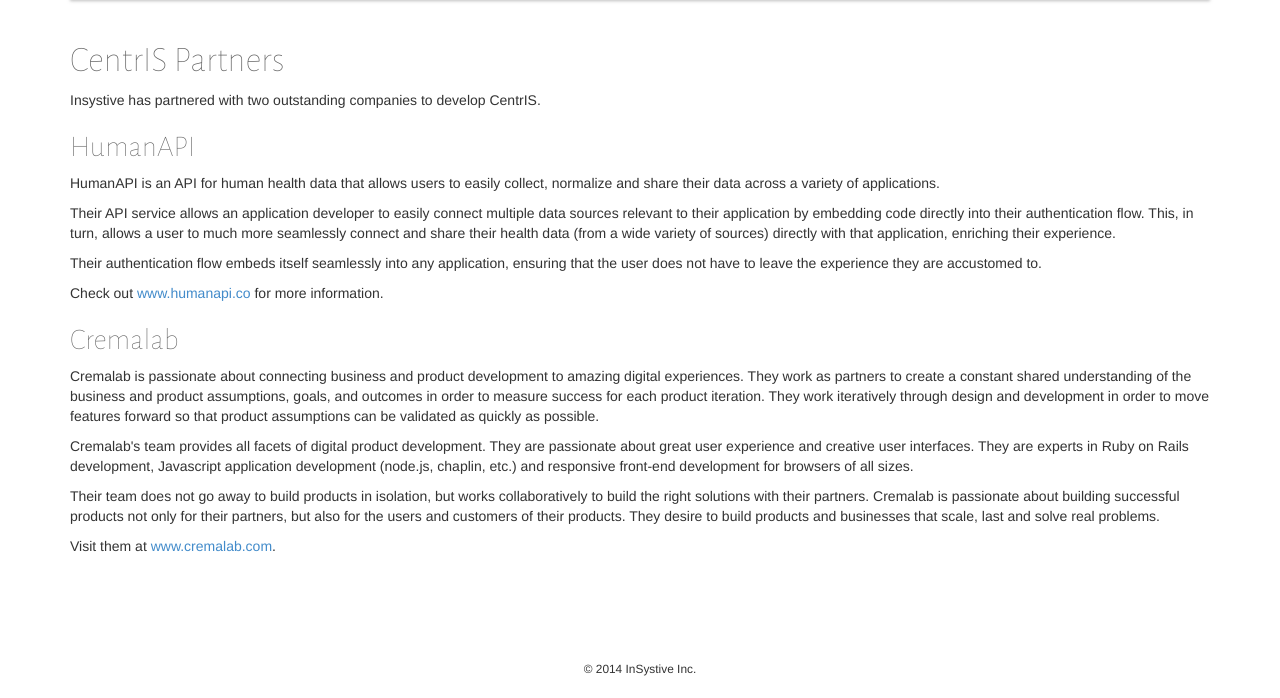
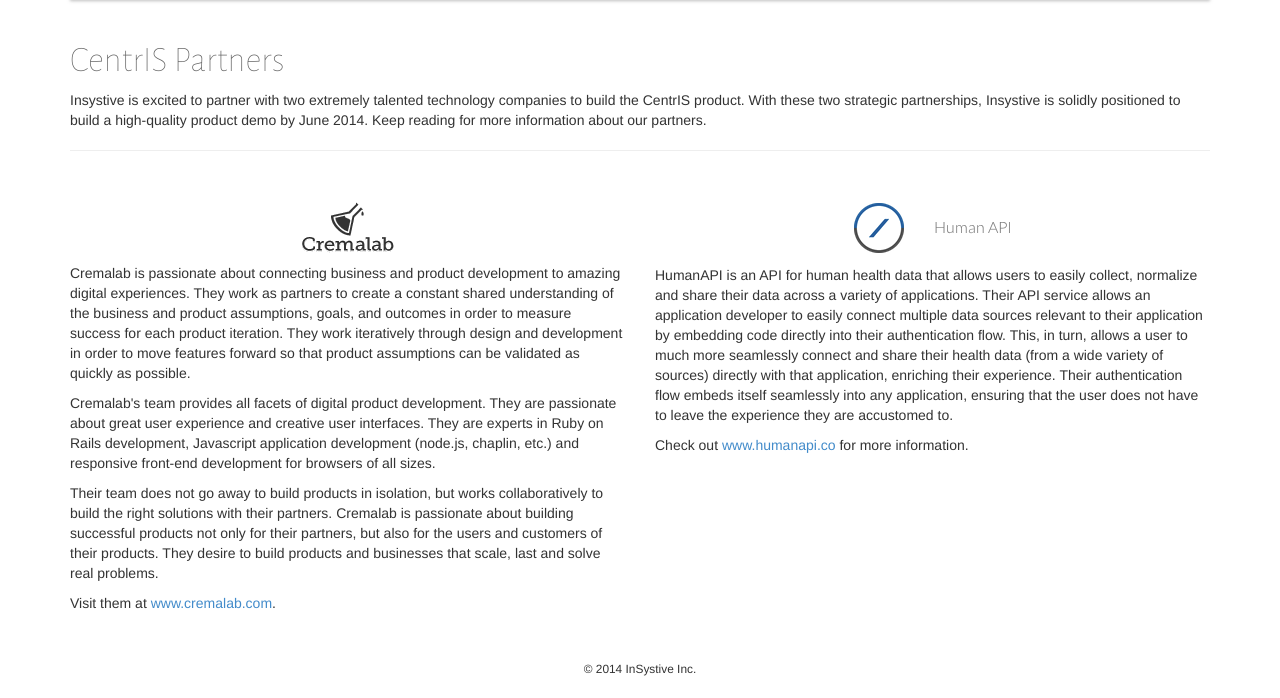
Before and after one commit to jfredrickson/insystive, a PHP site: page /centris_partners.php in a window 1280 px wide. Shown: the part 102-800 px from the top of the page. Run offline with PHP 8.4, Linux system fonts and the light colour scheme.

Commit message:
update partners and add logos

```diff
--- a/centris_partners.php
+++ b/centris_partners.php
@@ -23,21 +23,24 @@
           <section>
             <h1>CentrIS Partners</h1>
 
-            <p>Insystive has partnered with two outstanding companies to develop CentrIS.</p>
+            <p>Insystive is excited to partner with two extremely talented technology companies to build the CentrIS product. With these two strategic partnerships, Insystive is solidly positioned to build a high-quality product demo by June 2014. Keep reading for more information about our partners.</p>
 
-            <h2>HumanAPI</h2>
+            <hr>
 
-            <p>HumanAPI is an API for human health data that allows users to easily collect, normalize and share their data across a variety of applications.</p>
-            <p>Their API service allows an application developer to easily connect multiple data sources relevant to their application by embedding code directly into their authentication flow. This, in turn, allows a user to much more seamlessly connect and share their health data (from a wide variety of sources) directly with that application, enriching their experience.</p>
-            <p>Their authentication flow embeds itself seamlessly into any application, ensuring that the user does not have to leave the experience they are accustomed to.</p>
-            <p>Check out <a href="http://www.humanapi.co/">www.humanapi.co</a> for more information.</p>
-
-            <h2>Cremalab</h2>
-
-            <p>Cremalab is passionate about connecting business and product development to amazing digital experiences.  They work as partners to create a constant shared understanding of the business and product assumptions, goals, and outcomes in order to measure success for each product iteration. They work iteratively through design and development in order to move features forward so that product assumptions can be validated as quickly as possible.</p>
-            <p>Cremalab's team provides all facets of digital product development. They are passionate about great user experience and creative user interfaces. They are experts in  Ruby on Rails development, Javascript application development (node.js, chaplin, etc.) and responsive front-end development for browsers of all sizes.</p>
-            <p>Their team does not go away to build products in isolation, but works collaboratively to build the right solutions with their partners.  Cremalab is passionate about building successful products not only for their partners, but also for the users and customers of their products. They desire to build products and businesses that scale, last and solve real problems.</p>
-            <p>Visit them at <a href="http://www.cremalab.com/">www.cremalab.com</a>.</p>
+            <div class="row featurette">
+              <div class="col-md-6">
+                <h2 style="text-align: center"><img src="images/cremalab-logo.png" alt="Cremalab Logo"></h2>
+                <p>Cremalab is passionate about connecting business and product development to amazing digital experiences.  They work as partners to create a constant shared understanding of the business and product assumptions, goals, and outcomes in order to measure success for each product iteration. They work iteratively through design and development in order to move features forward so that product assumptions can be validated as quickly as possible.</p>
+                <p>Cremalab's team provides all facets of digital product development. They are passionate about great user experience and creative user interfaces. They are experts in  Ruby on Rails development, Javascript application development (node.js, chaplin, etc.) and responsive front-end development for browsers of all sizes.</p>
+                <p>Their team does not go away to build products in isolation, but works collaboratively to build the right solutions with their partners.  Cremalab is passionate about building successful products not only for their partners, but also for the users and customers of their products. They desire to build products and businesses that scale, last and solve real problems.</p>
+                <p>Visit them at <a href="http://www.cremalab.com/">www.cremalab.com</a>.</p>
+              </div>
+              <div class="col-md-6">
+                <h2 style="text-align: center"><img src="images/humanapi-logo.png" alt="HumanAPI Logo"></h2>
+                <p>HumanAPI is an API for human health data that allows users to easily collect, normalize and share their data across a variety of applications. Their API service allows an application developer to easily connect multiple data sources relevant to their application by embedding code directly into their authentication flow. This, in turn, allows a user to much more seamlessly connect and share their health data (from a wide variety of sources) directly with that application, enriching their experience. Their authentication flow embeds itself seamlessly into any application, ensuring that the user does not have to leave the experience they are accustomed to.</p>
+                <p>Check out <a href="http://www.humanapi.co/">www.humanapi.co</a> for more information.</p>
+              </div>
+            </div>
           </section>
         </div>
       </main>
```
Also changed, not shown: images/cremalab-logo.png (added), images/humanapi-logo.png (added).
